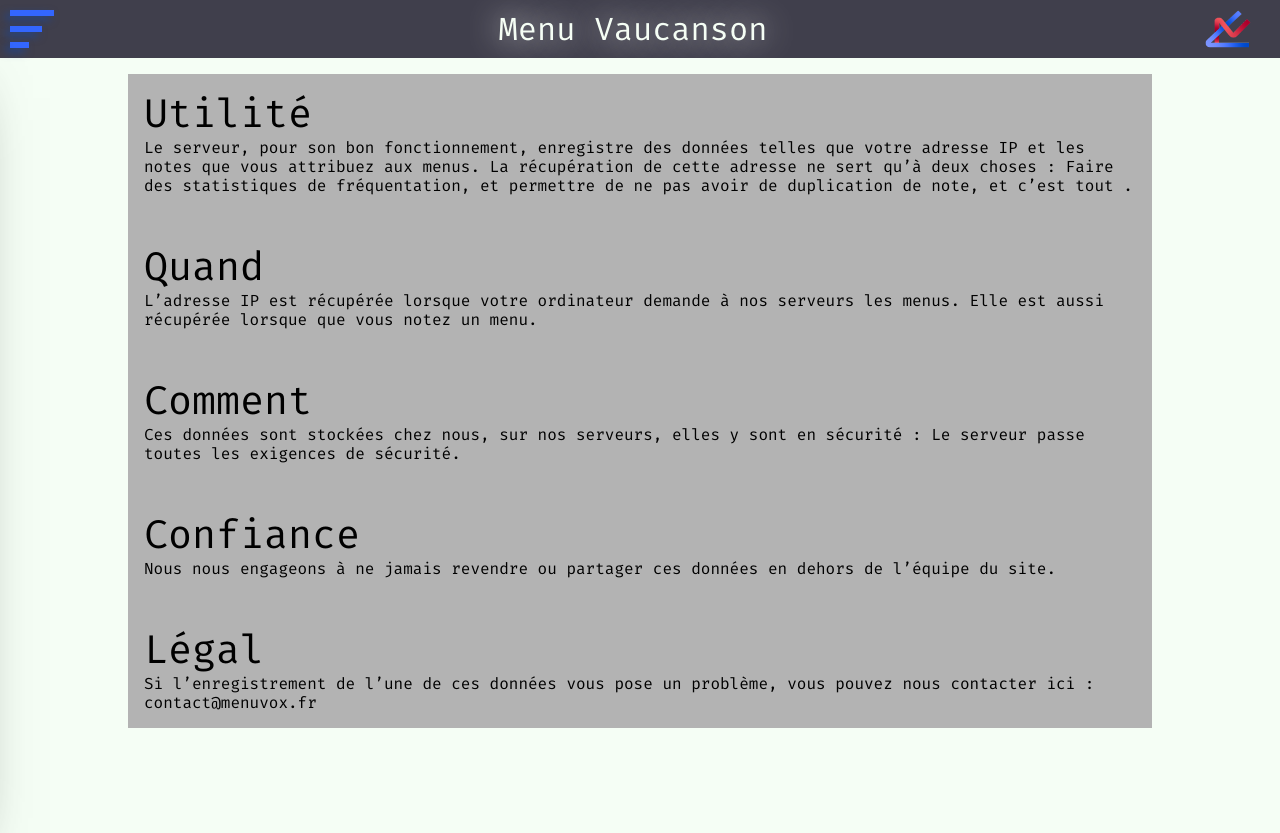
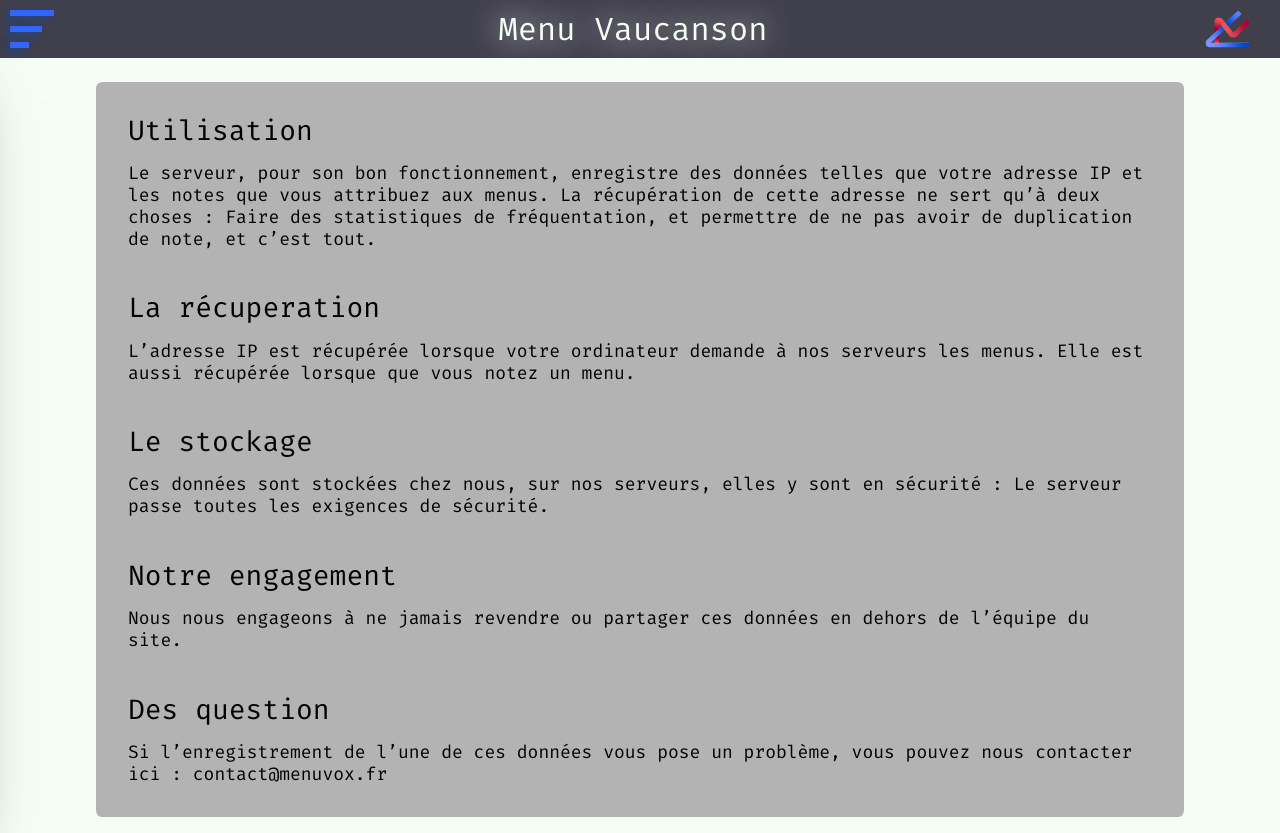
Before and after one commit to Menu-Vaucanson/Desktop, a React (Create React App) app: page /Legal in a window 1280 px wide. Before the commit the page ends 800 px from the top, so only its background shows below. Built offline with nearby package versions, Linux system fonts and the light colour scheme.

Commit message:
finish legal page

```diff
--- a/src/Components/Legal.tsx
+++ b/src/Components/Legal.tsx
@@ -1,19 +1,19 @@
 function Legal() {
     const legalList = [
         {
-            name: 'Utilité',
-            content: <div>Le serveur, pour son bon fonctionnement, enregistre des données telles que votre adresse IP et les notes que vous attribuez aux menus. La récupération de cette adresse ne sert qu’à deux choses : Faire des statistiques de fréquentation, et permettre de ne pas avoir de duplication de note, et c’est tout .</div>
+            name: 'Utilisation',
+            content: <div>Le serveur, pour son bon fonctionnement, enregistre des données telles que votre adresse IP et les notes que vous attribuez aux menus. La récupération de cette adresse ne sert qu’à deux choses : Faire des statistiques de fréquentation, et permettre de ne pas avoir de duplication de note, et c’est tout.</div>
         },{
-            name: 'Quand',
+            name: 'La récuperation',
             content: <div>L’adresse IP est récupérée lorsque votre ordinateur demande à nos serveurs les menus. Elle est aussi récupérée lorsque que vous notez un menu.</div>
         },{
-            name: 'Comment',
+            name: 'Le stockage',
             content: <div>Ces données sont stockées chez nous, sur nos serveurs, elles y sont en sécurité : Le serveur passe toutes les exigences de sécurité.</div>
         },{
-            name: 'Confiance',
+            name: 'Notre engagement',
             content: <div>Nous nous engageons à ne jamais revendre ou partager ces données en dehors de l’équipe du site.</div>
         },{
-            name: 'Légal',
+            name: 'Des question',
             content: <div>Si l’enregistrement de l’une de ces données vous pose un problème, vous pouvez nous contacter ici : contact@menuvox.fr</div>
         }
     ]
--- a/src/Stylesheets/index.css
+++ b/src/Stylesheets/index.css
@@ -588,24 +588,30 @@ a {
 }
 
 .legalBox {
-	padding: 2vh;
 	display: flex;
 	flex-direction: column;
-	background-color: #B3B3B3;
 	color: black;
+	gap: 1.9vh;
 }
 
 .legalBoxs {
+	gap: 5.2vh;
 	width: 80vw;
-	gap: 2vh;
-	margin-top: 2vh;
+	padding: 4vh;
+	margin-top: 3vh;
+	margin-bottom: 2vh;
+	border-radius: 0.5vmax;
 	display: flex;
 	flex-direction: column;
 	background-color: #B3B3B3;
 }
 
 .legalTitle {
-	font-size: 5vh;
+	font-size: 3.5vh;
+}
+
+.legalContent {
+	font-size: 2.25vh;
 }
 
 .legalPage {
@@ -613,6 +619,7 @@ a {
 	align-items: center;
 	justify-content: center;
 }
+
 
 @media (max-width: 1100px) {
 	.Menu:nth-child(5) {
```
